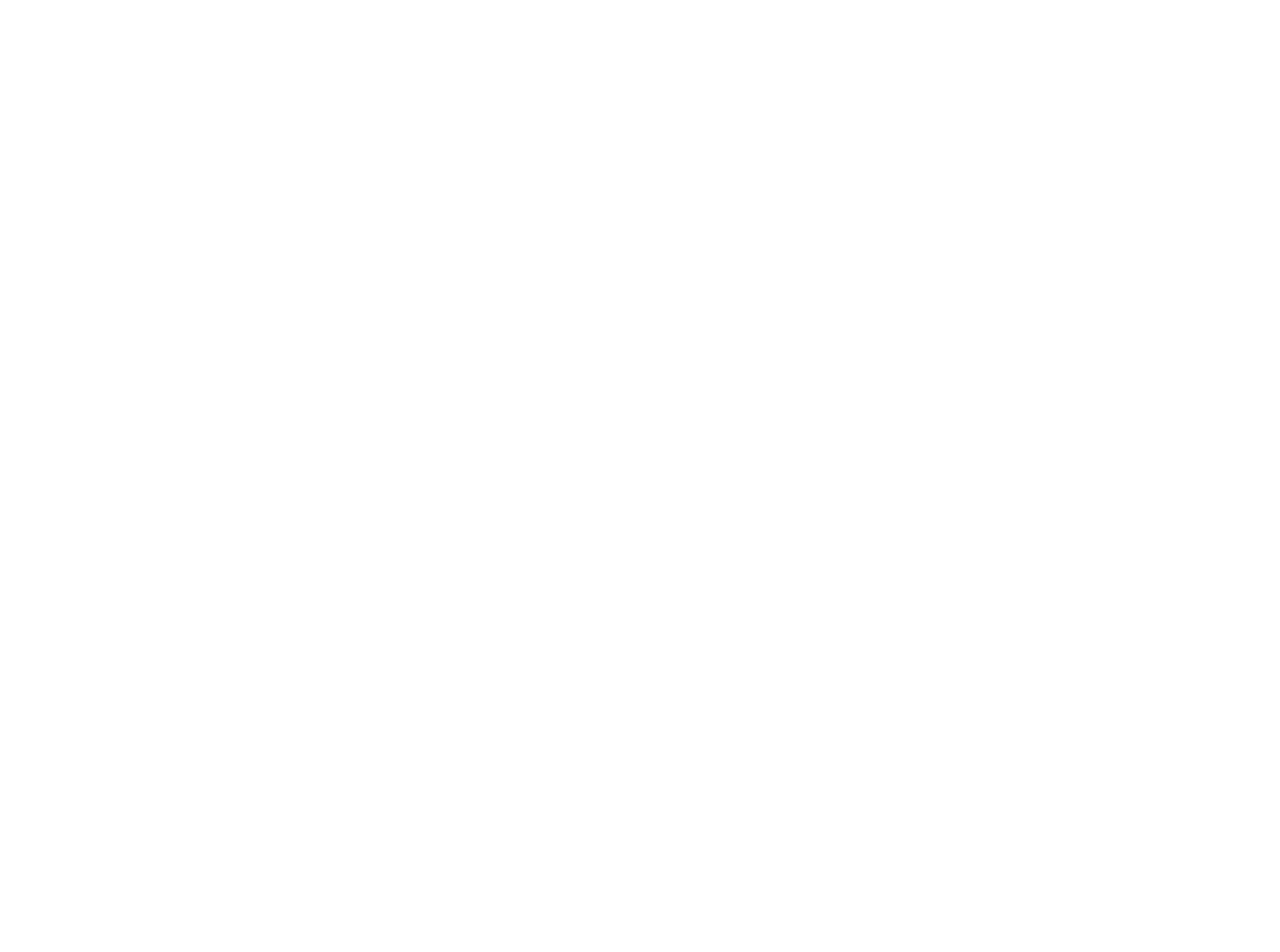
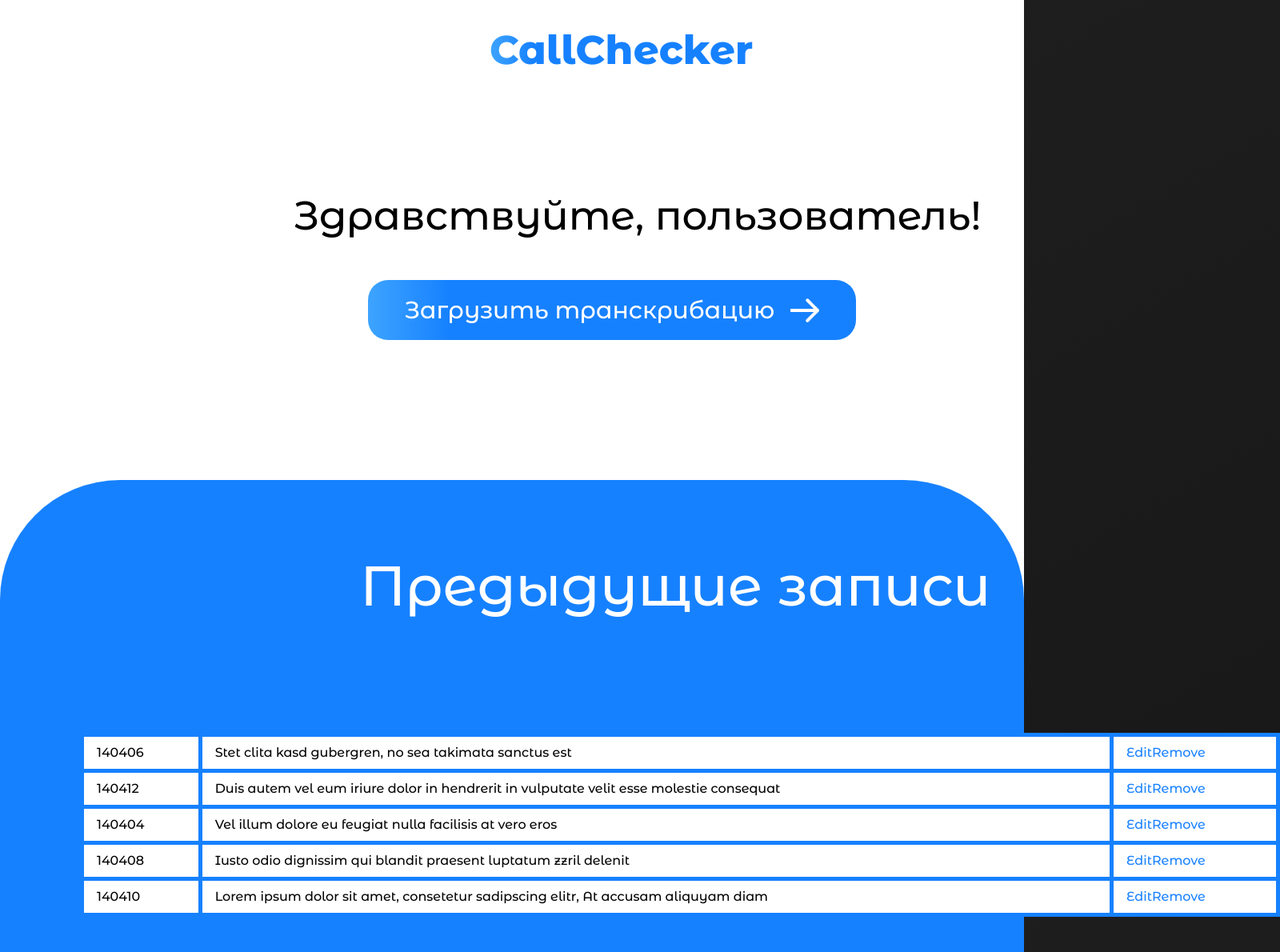
Before and after one commit to POST-AIrony/TulaHack2024_15_28, a Next.js app: page /userRecords in a window 1280 px wide. Shown: the top 1190 px of the page at 80% size, 1600 px wide, since content can reach past the window. Before the commit the page ends 800 px from the top, so only its background shows below. Built offline with nearby package versions, Linux system fonts and the light colour scheme.

Commit message:
SupPicaPica
Страница истории у CC

```diff
--- a/app/signInDuplicate/page.tsx
+++ b/app/signInDuplicate/page.tsx
@@ -38,7 +38,7 @@
               />
 
             <Link
-            href="/signInDuplicate"
+            href="/userRecords"
             className="flex justify-center items-center mt-[50px] w-[425px] h-[75px] rounded-[50px] vxod"
           >
             <p className="text-[#ffffff] text-[30px] font-['Montserrat_Alternates'] font-medium">
--- /dev/null
+++ b/app/userRecords/callchecker.css
@@ -0,0 +1,215 @@
+@import url('https://fonts.googleapis.com/css2?family=Montserrat+Alternates:ital,wght@0,100;0,200;0,300;0,400;0,500;0,600;0,700;0,800;0,900;1,100;1,200;1,300;1,400;1,500;1,600;1,700;1,800;1,900&family=Montserrat:ital,wght@0,100..900;1,100..900&display=swap');
+
+@tailwind base;
+@tailwind components;
+@tailwind utilities;
+
+* {
+  margin: 0;
+  padding: 0;
+}
+
+.whitetrue{
+  position: absolute;
+  top:0;
+  left: 0;
+  background-color: #FFFFFF;
+  height: 1080px;
+  width: 100%;
+}
+
+
+@keyframes textShine {
+  0% {
+    background-position: 0% 50%;
+  }
+  100% {
+    background-position: 100% 50%;
+  }
+}
+
+
+.logotypetrue{
+    position: absolute;
+    margin: 5px;
+    font-size: 50px;
+    left: 607px;
+    top:20px;
+    background: linear-gradient(
+      to right,
+      #8DEAFF 20%,
+      #1681FF 30%,
+      #8DEAFF 70%,
+      #1681FF 80%
+    );
+    -webkit-background-clip: text;
+    background-clip: text;
+    -webkit-text-fill-color: transparent;
+    background-size: 500% auto;
+    animation: textShine 5s ease-in-out infinite alternate;
+  }
+
+.lox{
+  position: absolute;
+    font-size: 50px;
+    top: 232px;
+    left:367px;
+    width: 1000px;
+  }
+
+h3{
+  position: absolute;
+  font-size: 40px;
+  top: 370px;
+  left:67px;
+  width: 645px;
+}
+
+.buttonglav{
+  position: absolute;
+  margin: 5px;
+  font-size: 100px;
+  left: 150px;
+  width: 304px;
+  height: 62px;
+  top:895px;
+background: linear-gradient(
+  to right,
+  #8DEAFF 20%,
+  #1681FF 30%,
+  #8DEAFF 70%,
+  #1681FF 80%
+);
+border-radius: 20px;
+-webkit-text-fill-color: transparent;
+background-size: 500% auto;
+animation: textShine 5s ease-in-out infinite alternate;
+}
+
+.backback{
+  position: absolute;
+  top:300px;
+  left: 460px;
+  width: 610px;
+  background: linear-gradient(
+  to right,
+  #8DEAFF 20%,
+  #1681FF 30%,
+  #8DEAFF 70%,
+  #1681FF 80%
+);
+border-radius: 25px;
+background-size: 500% auto;
+animation: textShine 5s ease-in-out infinite alternate;
+}
+
+.exit{
+  position: absolute;
+  left:1500px;
+  top: 60px;
+}
+
+.footerfo{
+ position: absolute;
+ top: 75%;
+  background-color: #1681FF;
+}
+
+.podvinut{
+  position: absolute;
+  left: 450px;
+}
+
+a{
+  color: #1681FF;
+
+}
+.page{
+  max-width: 60em;
+  margin: 0 auto;
+
+}
+table th,
+table td{
+  text-align: left;
+
+}
+table.layout{
+  position: absolute;
+  top:300px;
+  left: 100px;
+  width: 1500px;
+  border-collapse: collapse;
+
+}
+table.display{
+  margin: 1em 0;
+
+}
+table.display th,
+table.display td{
+  border: 5px solid ;
+  padding: .5em 1em;
+
+  border-color: #1681FF;
+}
+
+table.display th{ background: #D5E0CC; }
+table.display td{ background: #fff; }
+
+table.responsive-table{
+}
+
+@media (max-width: 30em){
+    table.responsive-table{
+      box-shadow: none;
+    }
+    table.responsive-table thead{
+      display: none;
+    }
+  table.display th,
+  table.display td{
+    padding: .5em;
+  }
+
+  table.responsive-table td:nth-child(1):before{
+    content: 'Number';
+  }
+  table.responsive-table td:nth-child(2):before{
+    content: 'Name';
+  }
+  table.responsive-table td:nth-child(1),
+  table.responsive-table td:nth-child(2){
+    padding-left: 25%;
+  }
+  table.responsive-table td:nth-child(1):before,
+  table.responsive-table td:nth-child(2):before{
+    position: absolute;
+    left: .5em;
+    font-weight: bold;
+  }
+
+    table.responsive-table tr,
+    table.responsive-table td{
+        display: block;
+    }
+    table.responsive-table tr{
+        position: relative;
+        margin-bottom: 1em;
+    }
+    table.responsive-table td{
+        border-top: none;
+    }
+    table.responsive-table td.organisationnumber{
+        background: #D5E0CC;
+        border-top: 1px solid #B3BFAA;
+    }
+    table.responsive-table td.actions{
+        position: absolute;
+        top: 0;
+        right: 0;
+        border: none;
+        background: none;
+
+    }
+}
--- a/app/userRecords/page.tsx
+++ b/app/userRecords/page.tsx
@@ -1,7 +1,107 @@
-import React from "react";
+"use client";
+import "./callchecker.css";
 
-const Page = () => {
-  return <div></div>;
-};
+import React, { useState } from "react";
+import Link from "next/link";
+import TheMainPageHeader from "@/widgets/mainPageHeader/TheMainPageHeader";
+import { teamList } from "@/data/team";
 
-export default Page;
+
+export default function CC() {
+  return (
+
+    <>
+
+      <main className="w-full h-auto deskWide:mx-[calc((100%-1920px)/2)] max-w-[1920px]">
+        <div className="pt-[350px] pl-[130px] w-full h-[1080px] callchecker_body">
+          <div className="whitetrue">
+            <h1 className="font-['Montserrat_Alternates'] font-extrabold logotypetrue">CallChecker</h1>
+            <Link href="/main" className="exit">
+            <img src="static/exit.svg"/>
+            </Link>
+            <h2  className="font-['Montserrat_Alternates'] font-medium lox">Здравствуйте, пользователь!</h2>
+
+            <Link
+            href="/signInDuplicate"
+            className="flex justify-center items-center mt-[50px] w-[425px] h-[75px] rounded-[50px] backback"
+          >
+            <p className="text-[#ffffff] text-[30px] font-['Montserrat_Alternates'] font-medium">
+              Загрузить транскрибацию
+            </p>
+
+            <img
+              src="/static/RightArrowIcon.svg"
+              alt=""
+              className="ml-[20px]"
+            />
+          </Link>
+
+
+          </div>
+
+          </div>
+          <div>
+          <section className="relative py-[80px] px-[105px] w-full h-[910px] bg-[#151515] rounded-t-[150px] footerfo">
+            <h5 className="text-[#ffffff] text-[70px] font-['Montserrat_Alternates'] font-medium podvinut">
+              Предыдущие записи
+            </h5>
+            <div className="page">
+<table className="font-['Montserrat_Alternates'] font-medium layout display responsive-table">
+    <tbody>
+
+        <tr>
+            <td className="organisationnumber">140406</td>
+            <td className="organisationname">Stet clita kasd gubergren, no sea takimata sanctus est</td>
+            <td className="actions">
+                <a href="?" className="edit-item" title="Edit">Edit</a>
+                <a href="?" className="remove-item" title="Remove">Remove</a>
+            </td>
+        </tr>
+
+        <tr>
+            <td className="organisationnumber">140412</td>
+            <td className="organisationname">Duis autem vel eum iriure dolor in hendrerit in vulputate velit esse molestie consequat</td>
+            <td className="actions">
+                <a href="?" className="edit-item" title="Edit">Edit</a>
+                <a href="?" className="remove-item" title="Remove">Remove</a>
+            </td>
+        </tr>
+
+        <tr>
+            <td className="organisationnumber">140404</td>
+            <td className="organisationname">Vel illum dolore eu feugiat nulla facilisis at vero eros</td>
+            <td className="actions">
+                <a href="?" className="edit-item" title="Edit">Edit</a>
+                <a href="?" className="remove-item" title="Remove">Remove</a>
+            </td>
+        </tr>
+
+        <tr>
+            <td className="organisationnumber">140408</td>
+            <td className="organisationname">Iusto odio dignissim qui blandit praesent luptatum zzril delenit</td>
+            <td className="actions">
+                <a href="?" className="edit-item" title="Edit">Edit</a>
+                <a href="?" className="remove-item" title="Remove">Remove</a>
+            </td>
+        </tr>
+
+        <tr>
+            <td className="organisationnumber">140410</td>
+            <td className="organisationname">
+                Lorem ipsum dolor sit amet, consetetur sadipscing elitr, At accusam aliquyam diam
+            </td>
+            <td className="actions">
+                <a href="?" className="edit-item" title="Edit">Edit</a>
+                <a href="?" className="remove-item" title="Remove">Remove</a>
+            </td>
+        </tr>
+
+    </tbody>
+</table>
+</div>
+        </section>
+        </div>
+      </main>
+    </>
+  );
+}
```
Also changed, not shown: public/static/exit.svg (added).
